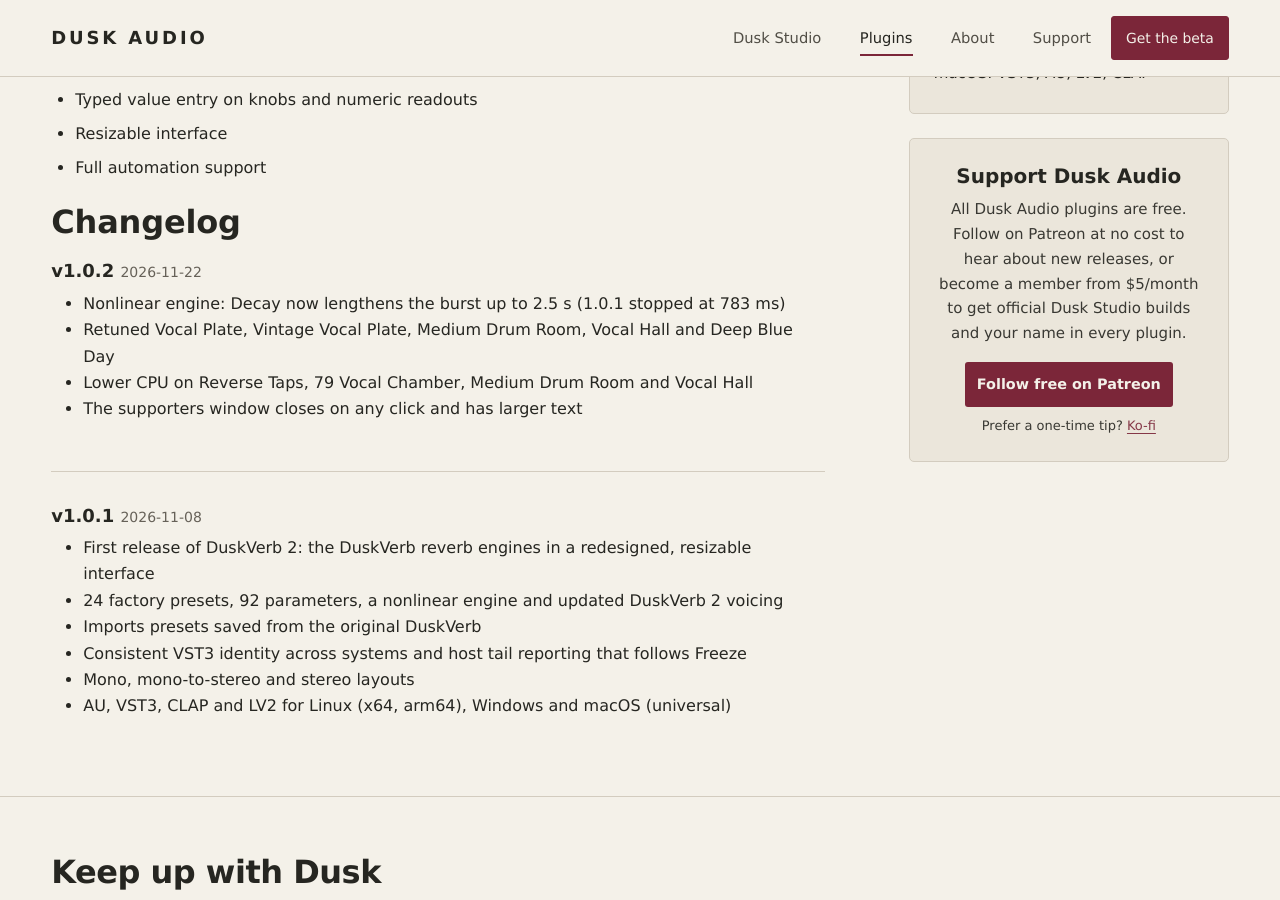
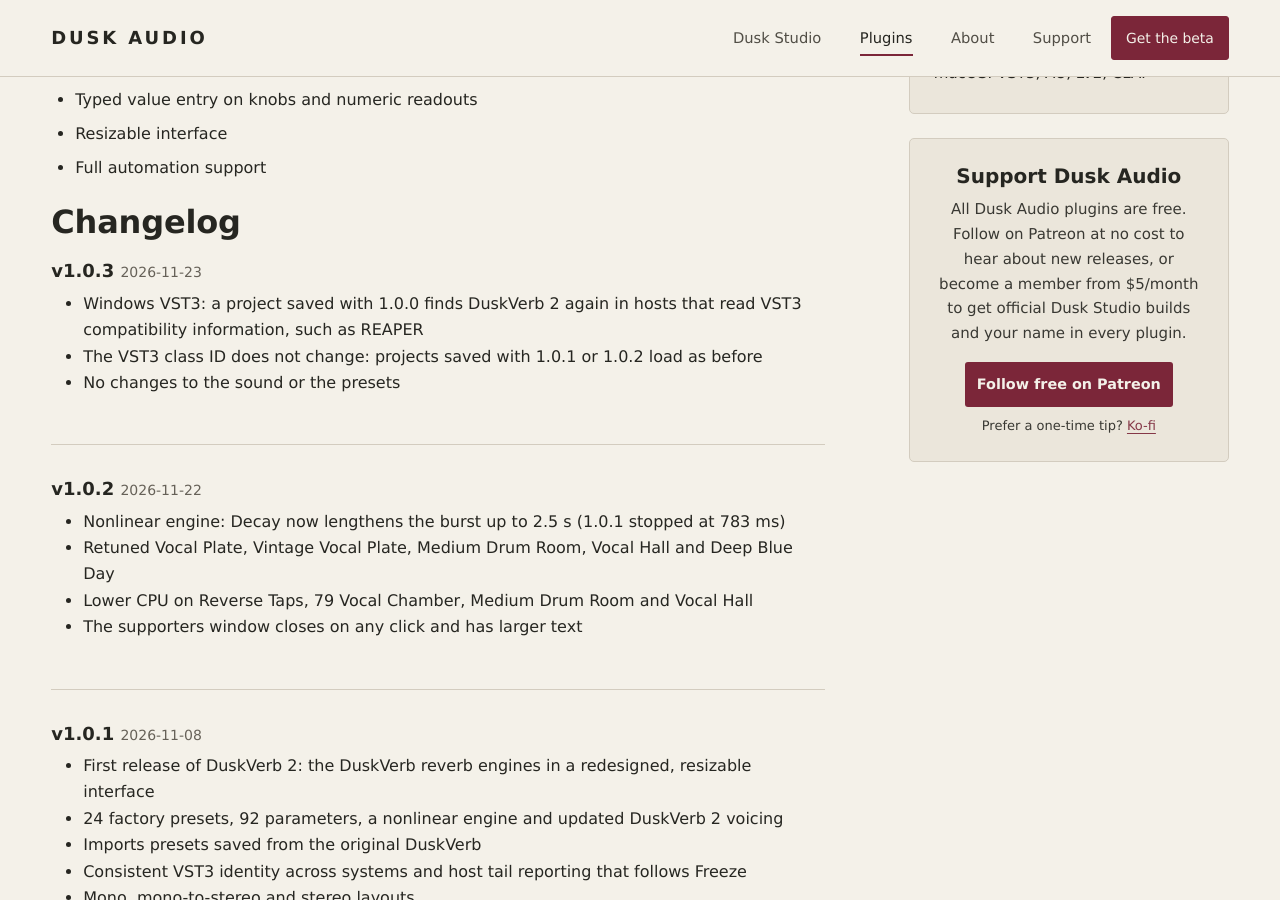
Before and after one commit to dusk-audio/dusk-audio.github.io, a Jekyll site: the page built from _plugins/duskverb-2.md, in a window 1280 px wide and 900 px high, scrolled down 1745 px. Built offline with Jekyll 4.4.1, drawn with Linux system fonts in a browser that asks for light colours; some of the changed text lies outside the part shown.

Commit message:
Update DuskVerb 2 to v1.0.3

```diff
--- a/_data/plugins.yml
+++ b/_data/plugins.yml
@@ -163,7 +163,7 @@
     and stereo routing. Ships alongside the original DuskVerb.
   status: released
   featured: true
-  version: 1.0.2
+  version: 1.0.3
   released: "2026-11-22"
 - name: Multi-Comp 2
   slug: multi-comp-2
--- a/_plugins/duskverb-2.md
+++ b/_plugins/duskverb-2.md
@@ -5,7 +5,7 @@ slug: duskverb-2
 published: true
 tagline: Algorithmic reverb with 24 factory sounds
 description: DuskVerb reverb engines, a nonlinear burst engine and updated voicing in a redesigned, resizable interface, with A/B comparison, user presets, import of original DuskVerb presets, and mono, mono-to-stereo, and stereo routing. Free AU, VST3, CLAP, and LV2 plugin for Linux, Windows, and macOS.
-version: "1.0.2"
+version: "1.0.3"
 screenshot: /assets/images/plugins/duskverb-2-screenshot.webp
 
 features:
@@ -43,6 +43,12 @@ requirements:
   - "Sample rates: 44.1 kHz to 192 kHz"
 
 changelog:
+  - version: "1.0.3"
+    date: "2026-11-23"
+    changes:
+      - "Windows VST3: a project saved with 1.0.0 finds DuskVerb 2 again in hosts that read VST3 compatibility information, such as REAPER"
+      - "The VST3 class ID does not change: projects saved with 1.0.1 or 1.0.2 load as before"
+      - "No changes to the sound or the presets"
   - version: "1.0.2"
     date: "2026-11-22"
     changes:
```
